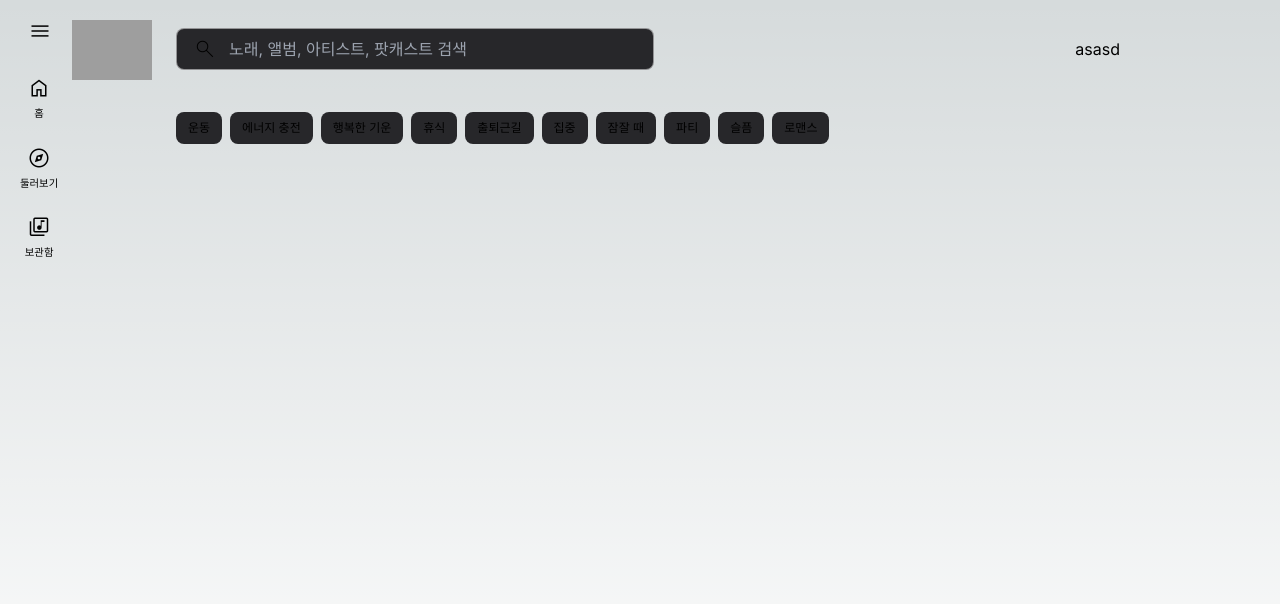
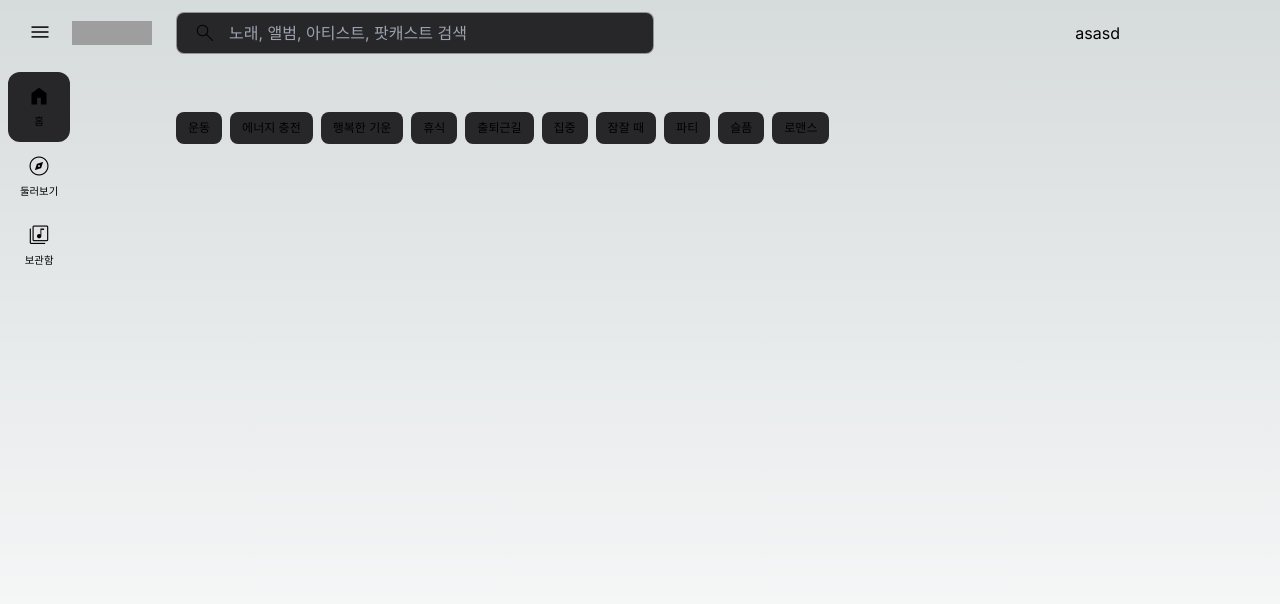
Before and after one commit to sanghyeonKim0201/Music-frontend, a Next.js app: page / in a window 1280 px wide. Shown: the top 604 px of the page. Built offline with nearby package versions, Linux system fonts and the light colour scheme; grey boxes are pictures that could not be loaded.

Commit message:
🚩 : header, sidebar scroll bg change

```diff
--- a/src/components/header.tsx
+++ b/src/components/header.tsx
@@ -1,24 +1,40 @@
 'use client';
-import { change } from '@/lib/feature/menuSlice';
+import { menuSlice } from '@/lib/feature/menuSlice';
 import { useAppDispatch, useAppSelector } from '@/lib/hooks';
 import Image from 'next/image';
 import Link from 'next/link';
+import { useEffect, useState } from 'react';
 
 export default function Header() {
-  const toggle = useAppSelector((state) => state.RootReducer.menuSlice.toggle);
+  const [scrollPosition, setScrollPosition] = useState(0);
+  const updateScroll = () => {
+    setScrollPosition(window.scrollY || document.documentElement.scrollTop);
+    console.log(scrollPosition);
+  };
+  useEffect(() => {
+    window.addEventListener('scroll', updateScroll);
+  });
+
+  const menu = useAppSelector((state) => state.RootReducer.menuSlice);
   const dispatch = useAppDispatch();
   return (
-    <header className='fixed top-0 left-0 right-0 z-[999]'>
+    <header
+      className={`fixed top-0 left-0 right-0 z-[999] pb-3 ${
+        scrollPosition < 10
+          ? 'bg-transparent'
+          : 'bg-black border-b border-zinc-700'
+      }`}
+    >
       <div className='flex flex-row justify-between items-center pr-40 pt-3'>
         <div className='flex flex-row items-center'>
           {/* 이 div width 조절해서 목록 접히고 핀거 구현 예정 */}
           {/* 사이드바  접히면 mr-0 펼쳐지면 mr-40 */}
-          <div className={`flex flex-row ${toggle ? 'mr-0' : 'mr-40'}`}>
+          <div className={`flex flex-row ${menu.toggle ? 'mr-0' : 'mr-40'}`}>
             <div className='ml-5 mr-3 p-1 hover:bg-zinc-800 rounded-[50%] w-10 h-10 flex flex-row justify-center items-center'>
               <button
                 className='pt-1'
                 onClick={() => {
-                  dispatch(change(toggle));
+                  dispatch(menuSlice.actions.change());
                 }}
               >
                 <span
@@ -38,7 +54,8 @@ export default function Header() {
                     alt=''
                     width={80}
                     height={100}
-                    className='w-20 h-auto'
+                    style={{ width: '5rem', height: '1.5rem' }}
+                    className='w-20 h-6'
                   />
                 </Link>
               </button>
--- a/src/components/sidebar.tsx
+++ b/src/components/sidebar.tsx
@@ -1,10 +1,43 @@
 'use client';
-import { useAppSelector } from '@/lib/hooks';
+import { selectionMenu } from '@/lib/feature/menuSlice';
+import { useAppDispatch, useAppSelector } from '@/lib/hooks';
+import { useEffect, useState } from 'react';
 
 export default function SideBar() {
-  const toggle = useAppSelector((state) => state.RootReducer.menuSlice.toggle);
+  const bgColor = { selected: 'bg-zinc-800', none: 'hover:bg-zinc-700' };
+  const style = {
+    selected: {
+      fontVariationSettings: "'FILL' 1, 'wght' 300, 'GRAD' 0, 'opsz' 48",
+    },
+    none: {
+      fontVariationSettings: "'FILL' 0, 'wght' 300, 'GRAD' 0, 'opsz' 48",
+    },
+  };
+  const useMenuStore = useAppSelector((state) => state.RootReducer.menuSlice);
+
+  const dispatch = useAppDispatch();
+
+  const [scrollPosition, setScrollPosition] = useState(0);
+  const updateScroll = () => {
+    setScrollPosition(window.scrollY || document.documentElement.scrollTop);
+    console.log(scrollPosition);
+  };
+  useEffect(() => {
+    window.addEventListener('scroll', updateScroll);
+  });
+
+  function changeMenu(payload: string) {
+    dispatch(selectionMenu(payload));
+  }
+
   const closeSide = (
-    <div className='h-full flex flex-col items-start pt-16 '>
+    <div
+      className={`h-full flex flex-col items-start pt-[4.5rem] ${
+        scrollPosition < 10
+          ? 'bg-transparent'
+          : 'bg-black border-r border-zinc-700'
+      }`}
+    >
       <div
         className='flex flex-col pl-2'
         style={{
@@ -15,8 +48,25 @@ export default function SideBar() {
           const icon = 'home,explore,library_music'.split(',')[i];
           const text = '홈,둘러보기,보관함'.split(',')[i];
           const closeMenu = (
-            <button key={i} className='py-3 px-3 hover:bg-zinc-700 rounded-xl'>
-              <span className='material-symbols-outlined'>{icon}</span>
+            <button
+              key={i}
+              className={`py-3 px-3 ${
+                useMenuStore.selectedMenu !== text
+                  ? bgColor.none
+                  : bgColor.selected
+              } rounded-xl`}
+              onClick={(e) => changeMenu(text)}
+            >
+              <span
+                className='material-symbols-outlined'
+                style={
+                  useMenuStore.selectedMenu === text
+                    ? style.selected
+                    : style.none
+                }
+              >
+                {icon}
+              </span>
               <p className='text-[0.65rem]'>{text}</p>
             </button>
           );
@@ -28,27 +78,36 @@ export default function SideBar() {
   );
 
   const openSide = (
-    <div className='h-full w-full flex flex-col items-center pt-[4.5rem] border-r border-zinc-700'>
-      <div
-        style={{
-          fontVariationSettings: "'FILL' 0, 'wght' 300, 'GRAD' 0, 'opsz' 48",
-        }}
-        className='w-full px-2'
-      >
+    <div className='h-full w-full flex flex-col items-center pt-[4.5rem] border-r border-zinc-700 bg-black'>
+      <div className='w-full px-2'>
         {new Array(3).fill(null).map((o, i) => {
           const icon = 'home,explore,library_music'.split(',')[i];
           const text = '홈,둘러보기,보관함'.split(',')[i];
-          const closeMenu = (
+          const openMenu = (
             <button
               key={i}
-              className='flex flex-row py-3 px-5 hover:bg-zinc-700 rounded-lg w-full'
+              className={`flex flex-row py-3 px-5 ${
+                useMenuStore.selectedMenu !== text
+                  ? bgColor.none
+                  : bgColor.selected
+              } rounded-lg w-full`}
+              onClick={(e) => changeMenu(text)}
             >
-              <span className='material-symbols-outlined mr-5'>{icon}</span>
+              <span
+                className='material-symbols-outlined mr-5'
+                style={
+                  useMenuStore.selectedMenu === text
+                    ? style.selected
+                    : style.none
+                }
+              >
+                {icon}
+              </span>
               <p className='text-sm'>{text}</p>
             </button>
           );
 
-          return closeMenu;
+          return openMenu;
         })}
       </div>
 
@@ -68,7 +127,12 @@ export default function SideBar() {
           return (
             <button
               key={i}
-              className='flex flex-row justify-between hover:bg-zinc-700 rounded-lg py-2 px-5'
+              className={`flex flex-row justify-between ${
+                useMenuStore.selectedMenu !== title
+                  ? bgColor.none
+                  : bgColor.selected
+              } rounded-lg py-2 px-5`}
+              onClick={(e) => changeMenu(title)}
             >
               <div className='flex flex-col items-start'>
                 <p className='text-sm'>{title}</p>
@@ -95,8 +159,12 @@ export default function SideBar() {
   );
 
   return (
-    <aside className='w-[15rem] h-full fixed left-0 top-0'>
-      {toggle ? closeSide : openSide}
+    <aside
+      className={`${
+        useMenuStore.toggle ? 'w-20' : 'w-[15rem]'
+      } h-full fixed left-0 top-0`}
+    >
+      {useMenuStore.toggle ? closeSide : openSide}
     </aside>
   );
 }
--- a/src/lib/feature/menuSlice.ts
+++ b/src/lib/feature/menuSlice.ts
@@ -2,17 +2,21 @@ import { createSlice, PayloadAction } from '@reduxjs/toolkit';
 
 const initialState = {
   toggle: true,
+  selectedMenu: '홈',
 };
 
-export const menu = createSlice({
+export const menuSlice = createSlice({
   name: 'toggle',
   initialState,
   reducers: {
-    change: (state, action) => {
-      return { toggle: !state.toggle };
+    change: (state) => {
+      state.toggle = !state.toggle;
+    },
+    selectionMenu: (state, action) => {
+      state.selectedMenu = action.payload;
     },
   },
 });
 
-export const { change } = menu.actions;
-export default menu.reducer;
+export const { change, selectionMenu } = menuSlice.actions;
+export default menuSlice.reducer;
```
Also changed, not shown: 1 other file (tests, documents, lock files or other folders).
